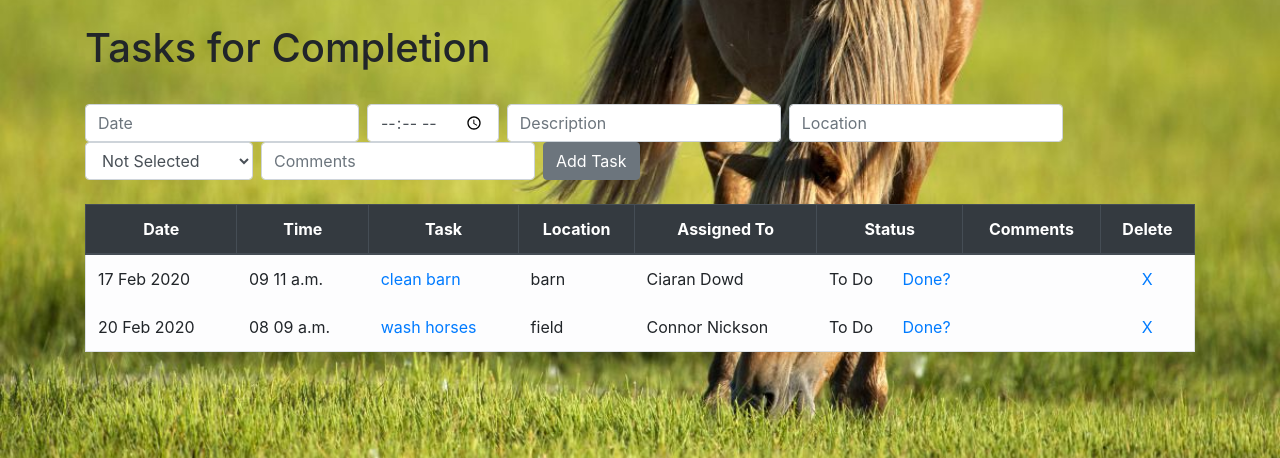
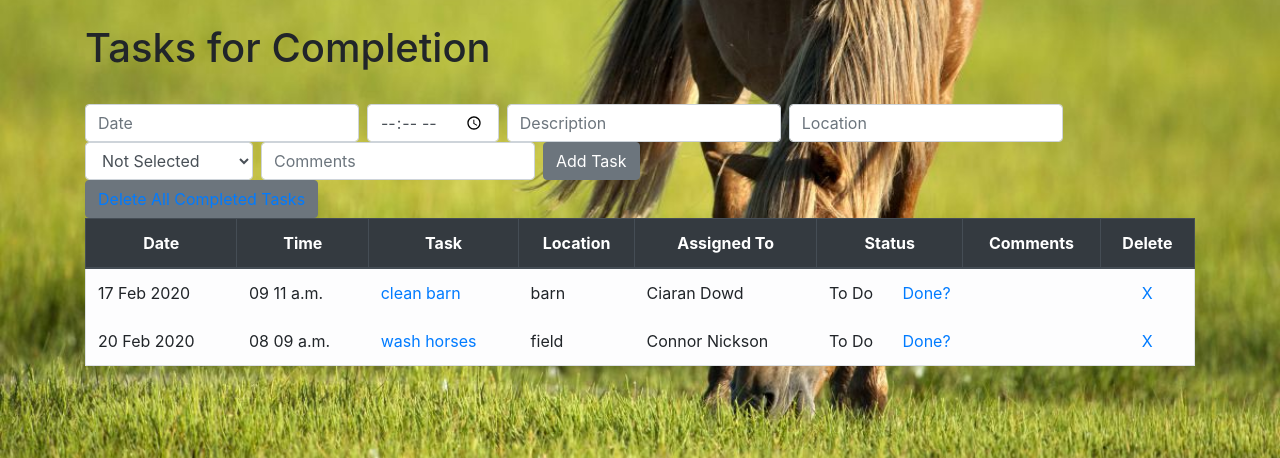
Before and after one commit to X00143365/3rdyearprojectX00143365, a Django app: page /task in a window 1280 px wide. Shown: the part 80-538 px from the top of the page. Run offline with Django 3.2, Linux system fonts and the light colour scheme; a user stored in the database is signed in; data comes from the database, SQL or seed files in the repository; both versions use the stored data as it was after the commit; some libraries are stand-ins or nearby versions.

Commit message:
19Feb2020_23.18

```diff
--- a/module_task/templates/task.html
+++ b/module_task/templates/task.html
@@ -45,6 +45,10 @@
   <input class="form-control mr-sm-2" type="add" placeholder="Comments" aria-label="Add" name="comments">
   <button class="btn btn-secondary my-2 my-sm-0" type="submit">Add Task</button>
 </form>
+
+
+    <button class="btn btn-secondary my-2 my-sm-0" type="submit"><a href="{% url 'delallcomplete' %}">Delete All Completed Tasks</a></button>
+
 
 </br>
   {% if all_tasks %}
--- a/module_task/urls.py
+++ b/module_task/urls.py
@@ -15,6 +15,7 @@ urlpatterns = [
     path('rotaview',views.rotaview, name='rotaview'),
     path('lessons',views.lessons, name='lessons'),
     path('delete/<task_id>', views.delete, name ='delete'),
+    path('delallcomplete', views.delallcomplete, name ='delallcomplete'),
     path('deletestaff/<staff_id>', views.deletestaff, name ='deletestaff'),
     path('deleterota/<rota_id>', views.deleterota, name ='deleterota'),
     path('markcomplete/<task_id>', views.markcomplete, name='markcomplete'),
--- a/module_task/views.py
+++ b/module_task/views.py
@@ -71,6 +71,20 @@ def delete(request, task_id):
     task.delete()
     messages.success(request, ('Task has been successfully deleted!'))
     return redirect('task')
+
+#function to delete all complete tasks with success message
+@login_required
+def delallcomplete(request):
+    try:
+        TaskList.objects.get(completed = True).delete()
+        messages.success(request, ('Tasks have been successfully deleted!'))
+        return redirect('task')
+    except:
+        messages.success(request, ('No tasks to delete!'))
+        return redirect('task')
+
+
+
 
 #function to flag tasks as complete
 @login_required
```
Also changed, not shown: db.sqlite3.
